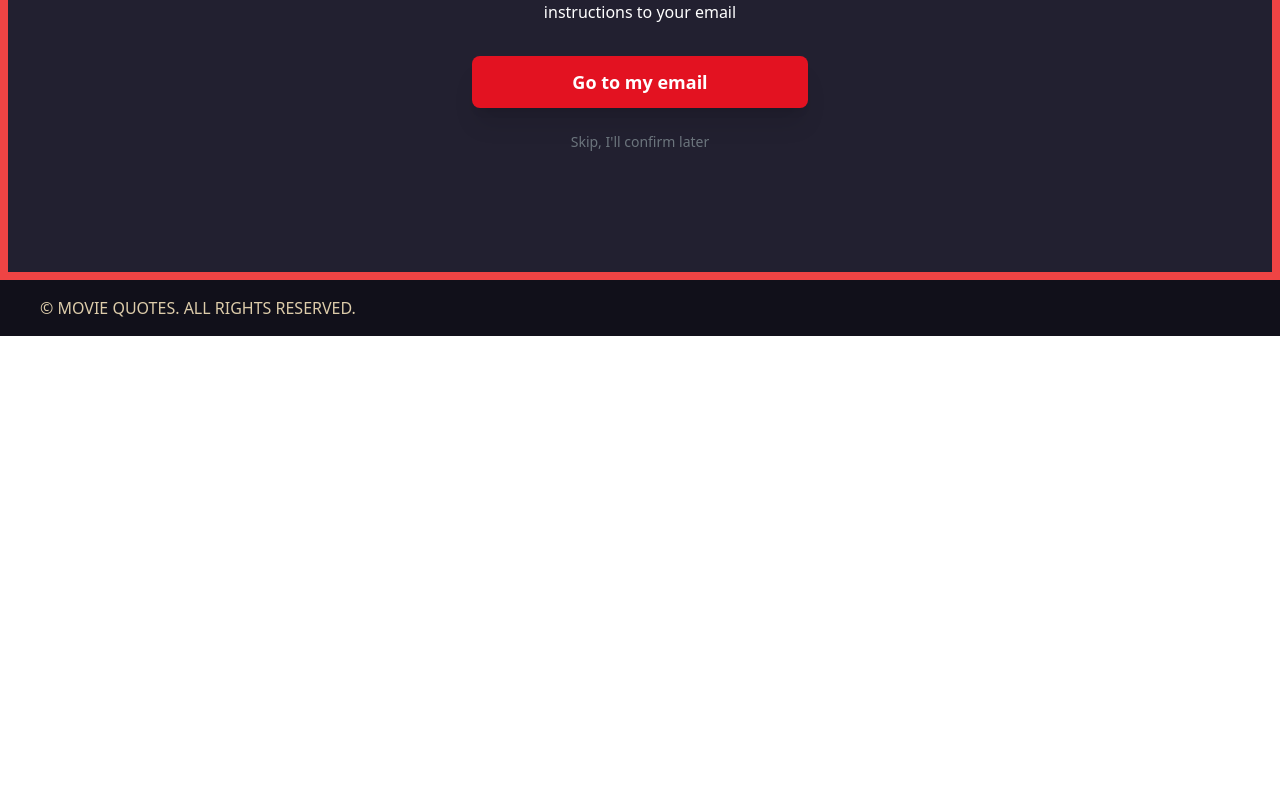
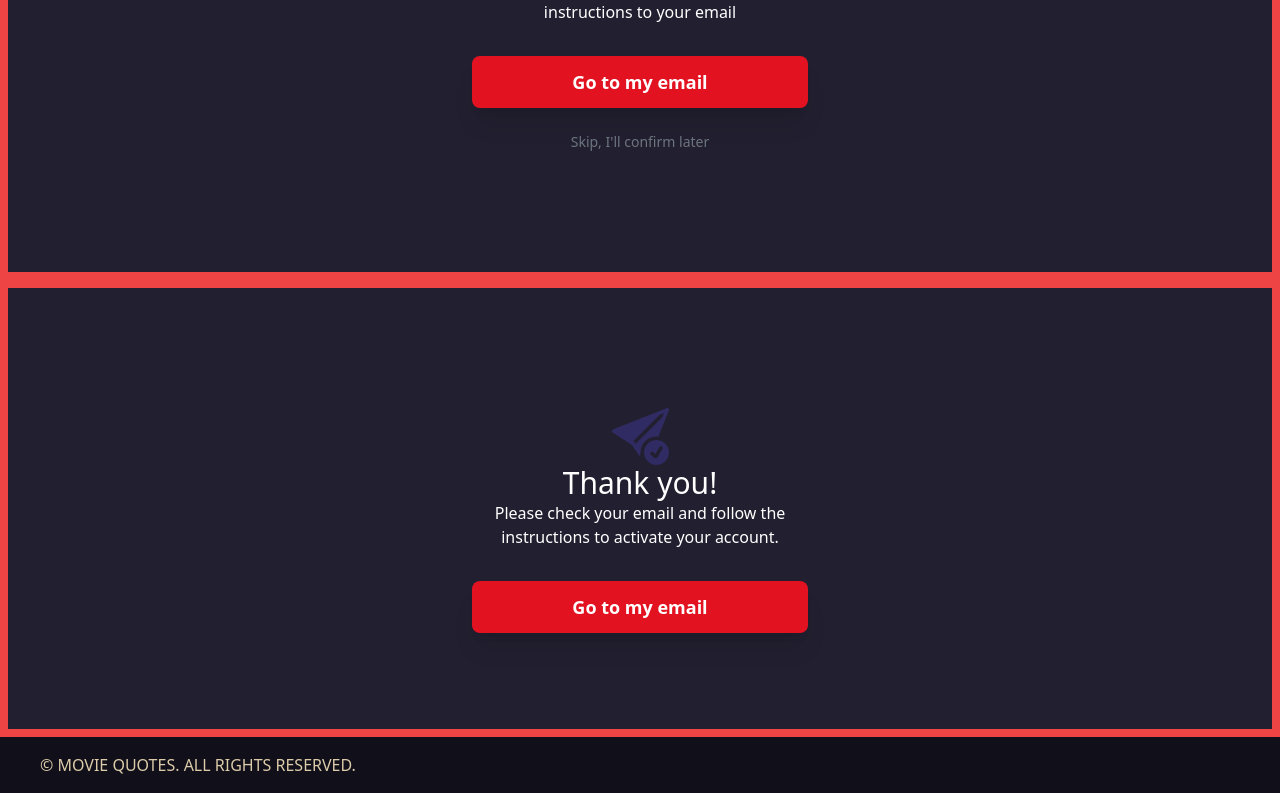
Before and after one commit to Muza21/epic-movie-quotes-front, a Vue app: page / in a window 1280 px wide. Shown: the part 4200-4993 px from the top of the page. Before the commit the page ends 4536 px from the top, so only its background shows below. Built offline with nearby package versions, Linux system fonts and the light colour scheme.

Commit message:
feat: add email sent notification style after register

```diff
--- a/src/components/LogIn.vue
+++ b/src/components/LogIn.vue
@@ -8,7 +8,7 @@
               Log in to your account
             </div>
             <div class="text-center font-base text-[#6C757D]">
-              Welcome back! Please eneter your details!
+              Welcome back&#33; Please eneter your details&#33;
             </div>
             <form class="mt-8" x-data="{password: '',password_confirm: ''}">
               <div class="mx-auto max-w-lg">
--- a/src/components/NewPassword.vue
+++ b/src/components/NewPassword.vue
@@ -8,7 +8,8 @@
               Create new password
             </div>
             <div class="text-center font-base text-[#6C757D]">
-              Your new password must be different from previous used passwords!
+              Your new password must be different from previous used
+              passwords&#33;
             </div>
             <form class="mt-8" x-data="{password: '',password_confirm: ''}">
               <div class="mx-auto max-w-lg">
--- a/src/components/SignUp.vue
+++ b/src/components/SignUp.vue
@@ -6,7 +6,7 @@
           <div class="md:mt-6">
             <div class="text-center text-3xl text-white">Create an account</div>
             <div class="text-center font-base text-[#6C757D]">
-              Start Your journey!
+              Start Your journey&#33;
             </div>
             <form class="mt-8" x-data="{password: '',password_confirm: ''}">
               <div class="mx-auto max-w-lg">
--- /dev/null
+++ b/src/components/notifications/RegisteredSuccessfuly.vue
@@ -0,0 +1,46 @@
+<template>
+  <div class="container max-w-full bg-[#222030] mx-auto md:py-24 px-6">
+    <div class="max-w-sm mx-auto px-6">
+      <div class="relative flex flex-wrap">
+        <div class="w-full relative">
+          <div class="md:mt-6">
+            <div>
+              <EmailSent class="mx-auto" />
+            </div>
+            <div class="text-center text-3xl text-white">Thank you&#33;</div>
+            <div class="text-center font-base text-white">
+              Please check your email and follow the instructions to activate
+              your account.
+            </div>
+            <form class="mt-8">
+              <div class="mx-auto max-w-lg">
+                <button
+                  class="mt-3 text-lg font-semibold bg-[#E31221] w-full text-white rounded-lg px-6 py-3 block shadow-xl hover:text-white hover:bg-black"
+                >
+                  Go to my email
+                </button>
+              </div>
+            </form>
+          </div>
+        </div>
+      </div>
+    </div>
+  </div>
+</template>
+
+<script>
+import EmailSent from "@/components/icons/EmailSent.vue";
+
+export default {
+  data() {
+    return {};
+  },
+
+  components: {
+    EmailSent,
+  },
+  computed: {},
+
+  methods: {},
+};
+</script>
--- a/src/views/LandingPage.vue
+++ b/src/views/LandingPage.vue
@@ -41,6 +41,9 @@
   <div class="border-8 border-red-500">
     <ResetPassword />
   </div>
+  <div class="border-8 border-red-500">
+    <RegisteredSuccessfuly />
+  </div>
   <footer class="py-4 px-10 bg-[#11101A]">
     <div class="text-[#DDCCAA]">&#169; MOVIE QUOTES. ALL RIGHTS RESERVED.</div>
   </footer>
@@ -52,6 +55,7 @@ import LogIn from "@/components/LogIn.vue";
 import ForgotPassword from "@/components/ForgotPassword.vue";
 import NewPassword from "@/components/NewPassword.vue";
 import ResetPassword from "@/components/notifications/ResetPassword.vue";
+import RegisteredSuccessfuly from "@/components/notifications/RegisteredSuccessfuly.vue";
 
 export default {
   data() {
@@ -64,6 +68,7 @@ export default {
     ForgotPassword,
     NewPassword,
     ResetPassword,
+    RegisteredSuccessfuly,
   },
   computed: {},
 
```
